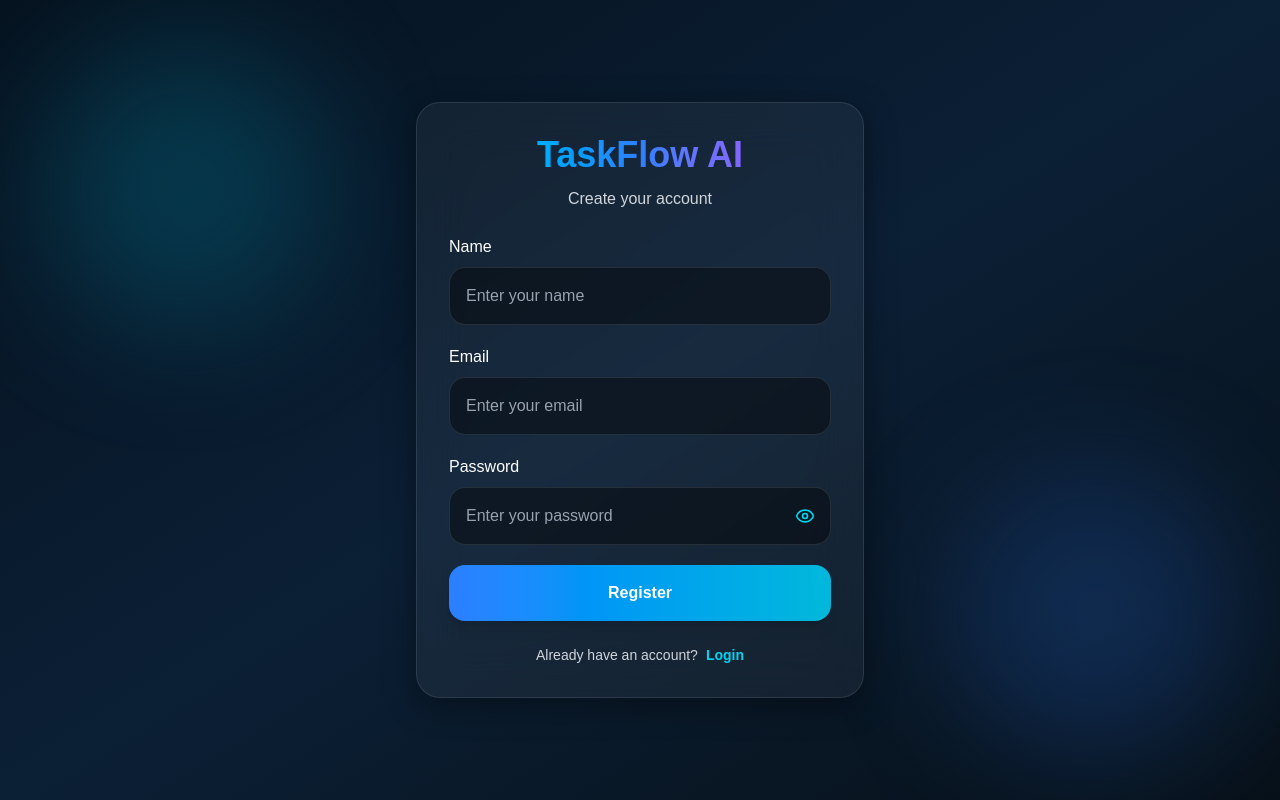
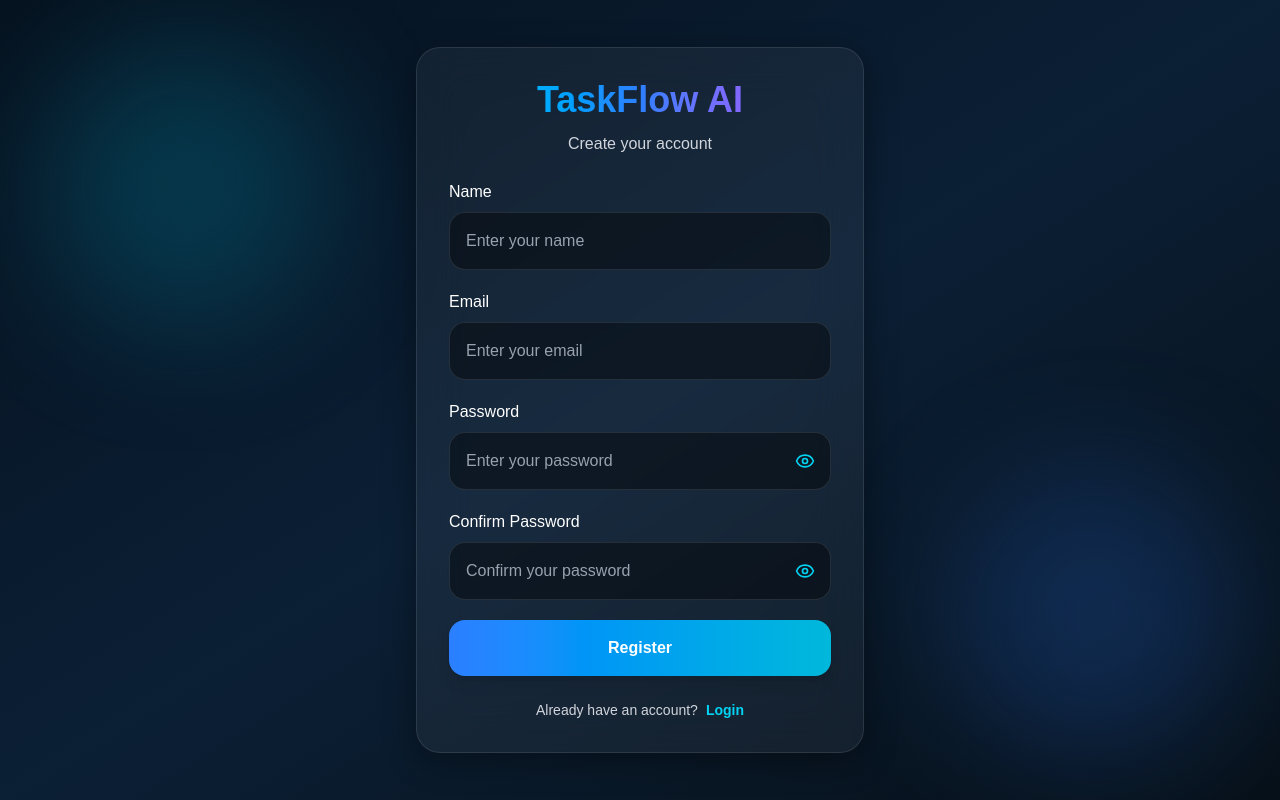
Before and after one commit to AkashVR07/taskflow-ai, a Next.js app in the folder client/: page /register in a window 1280 px wide. Built offline with nearby package versions, Linux system fonts and the light colour scheme.

Commit message:
Added premium auth UI upgrades

```diff
--- a/client/app/login/page.tsx
+++ b/client/app/login/page.tsx
@@ -54,7 +54,9 @@ export default function LoginPage() {
         "Login Successful"
       );
 
-      router.push("/dashboard");
+      setTimeout(() => {
+  router.push("/dashboard");
+}, 1500);
     } catch (error: any) {
       toast.error(
         error?.response?.data
--- a/client/app/register/page.tsx
+++ b/client/app/register/page.tsx
@@ -5,17 +5,34 @@ import axios from "axios";
 import toast from "react-hot-toast";
 import { useRouter } from "next/navigation";
 import { motion } from "framer-motion";
-import { Eye, EyeOff, Loader2 } from "lucide-react";
+import {
+  Eye,
+  EyeOff,
+  Loader2,
+} from "lucide-react";
 
 export default function RegisterPage() {
   const router = useRouter();
 
-  const [name, setName] = useState("");
-  const [email, setEmail] = useState("");
-  const [password, setPassword] = useState("");
+  const [name, setName] =
+    useState("");
+
+  const [email, setEmail] =
+    useState("");
+
+  const [password, setPassword] =
+    useState("");
+
+  const [confirmPassword, setConfirmPassword] =
+    useState("");
 
   const [showPassword, setShowPassword] =
     useState(false);
+
+  const [
+    showConfirmPassword,
+    setShowConfirmPassword,
+  ] = useState(false);
 
   const [loading, setLoading] =
     useState(false);
@@ -25,10 +42,25 @@ export default function RegisterPage() {
   ) => {
     e.preventDefault();
 
+    if (password !== confirmPassword) {
+      toast.error(
+        "Passwords do not match"
+      );
+      return;
+    }
+
+    if (password.length < 6) {
+      toast.error(
+        "Password must be at least 6 characters"
+      );
+      return;
+    }
+
     try {
       setLoading(true);
 
-      const { data } = await axios.post(
+      const { data } =
+        await axios.post(
           `${process.env.NEXT_PUBLIC_API_URL}/api/auth/register`,
           {
             name,
@@ -44,12 +76,19 @@ export default function RegisterPage() {
 
       document.cookie = `token=${data.token}; path=/; max-age=86400`;
 
-      toast.success("Registration Successful");
+      toast.success(
+        "Registration Successful"
+      );
 
+      setTimeout(() => {
+  setTimeout(() => {
   router.push("/dashboard");
+}, 1500);
+}, 1500);
     } catch (error: any) {
       toast.error(
-        error?.response?.data?.message ||
+        error?.response?.data
+          ?.message ||
           "Registration Failed"
       );
     } finally {
@@ -59,6 +98,8 @@ export default function RegisterPage() {
 
   return (
     <div className="min-h-screen bg-gradient-to-br from-[#06121f] via-[#0b1f35] to-[#071018] flex items-center justify-center px-4 py-10 relative overflow-y-auto">
+
+      {/* Glow Effects */}
       <div className="absolute w-72 h-72 bg-cyan-500/20 blur-3xl rounded-full top-10 left-10"></div>
 
       <div className="absolute w-72 h-72 bg-blue-500/20 blur-3xl rounded-full bottom-10 right-10"></div>
@@ -70,6 +111,7 @@ export default function RegisterPage() {
         onSubmit={submitHandler}
         className="relative z-10 w-full max-w-md p-8 rounded-3xl border border-white/10 bg-white/5 backdrop-blur-xl shadow-[0_8px_32px_rgba(0,0,0,0.37)]"
       >
+        {/* Title */}
         <div className="text-center mb-6">
           <h1 className="text-4xl font-extrabold bg-gradient-to-r from-cyan-400 via-blue-500 to-purple-500 bg-clip-text text-transparent">
             TaskFlow AI
@@ -81,6 +123,8 @@ export default function RegisterPage() {
         </div>
 
         <div className="space-y-5">
+
+          {/* Name */}
           <div>
             <label className="block mb-2 font-medium text-white">
               Name
@@ -98,6 +142,7 @@ export default function RegisterPage() {
             />
           </div>
 
+          {/* Email */}
           <div>
             <label className="block mb-2 font-medium text-white">
               Email
@@ -115,6 +160,7 @@ export default function RegisterPage() {
             />
           </div>
 
+          {/* Password */}
           <div>
             <label className="block mb-2 font-medium text-white">
               Password
@@ -131,7 +177,9 @@ export default function RegisterPage() {
                 className="w-full p-4 pr-12 rounded-2xl bg-black/40 border border-white/10 text-white placeholder:text-gray-400 outline-none focus:border-cyan-500 transition-all duration-300"
                 value={password}
                 onChange={(e) =>
-                  setPassword(e.target.value)
+                  setPassword(
+                    e.target.value
+                  )
                 }
                 required
               />
@@ -154,6 +202,99 @@ export default function RegisterPage() {
             </div>
           </div>
 
+          {/* Password Strength */}
+          {password && (
+            <div className="space-y-2">
+              <div className="h-2 w-full rounded-full bg-white/10 overflow-hidden">
+                <div
+                  className={`h-full rounded-full transition-all duration-300 ${
+                    password.length < 6
+                      ? "w-1/3 bg-red-500"
+                      : password.length < 10
+                      ? "w-2/3 bg-yellow-500"
+                      : "w-full bg-green-500"
+                  }`}
+                ></div>
+              </div>
+
+              <p
+                className={`text-xs ${
+                  password.length < 6
+                    ? "text-red-400"
+                    : password.length < 10
+                    ? "text-yellow-400"
+                    : "text-green-400"
+                }`}
+              >
+                {password.length < 6
+                  ? "Weak password"
+                  : password.length < 10
+                  ? "Medium password"
+                  : "Strong password"}
+              </p>
+            </div>
+          )}
+
+          {/* Confirm Password */}
+          <div>
+            <label className="block mb-2 font-medium text-white">
+              Confirm Password
+            </label>
+
+            <div className="relative">
+              <input
+                type={
+                  showConfirmPassword
+                    ? "text"
+                    : "password"
+                }
+                placeholder="Confirm your password"
+                className="w-full p-4 pr-12 rounded-2xl bg-black/40 border border-white/10 text-white placeholder:text-gray-400 outline-none focus:border-cyan-500 transition-all duration-300"
+                value={confirmPassword}
+                onChange={(e) =>
+                  setConfirmPassword(
+                    e.target.value
+                  )
+                }
+                required
+              />
+
+              <button
+                type="button"
+                onClick={() =>
+                  setShowConfirmPassword(
+                    !showConfirmPassword
+                  )
+                }
+                className="absolute right-4 top-1/2 -translate-y-1/2 text-cyan-400 hover:text-cyan-300 transition-all duration-300 z-10"
+              >
+                {showConfirmPassword ? (
+                  <EyeOff size={20} />
+                ) : (
+                  <Eye size={20} />
+                )}
+              </button>
+            </div>
+          </div>
+
+          {/* Password Match Indicator */}
+          {confirmPassword && (
+            <p
+              className={`text-sm ${
+                password ===
+                confirmPassword
+                  ? "text-green-400"
+                  : "text-red-400"
+              }`}
+            >
+              {password ===
+              confirmPassword
+                ? "✓ Passwords match"
+                : "✗ Passwords do not match"}
+            </p>
+          )}
+
+          {/* Register Button */}
           <button
             type="submit"
             disabled={loading}
@@ -171,6 +312,7 @@ export default function RegisterPage() {
               : "Register"}
           </button>
 
+          {/* Login Link */}
           <div className="mt-6 flex items-center justify-center gap-2 text-sm">
             <span className="text-gray-300">
               Already have an account?
@@ -186,6 +328,7 @@ export default function RegisterPage() {
               Login
             </button>
           </div>
+
         </div>
       </motion.form>
     </div>
```
Lines whose indentation alone changed are shown as unchanged.
